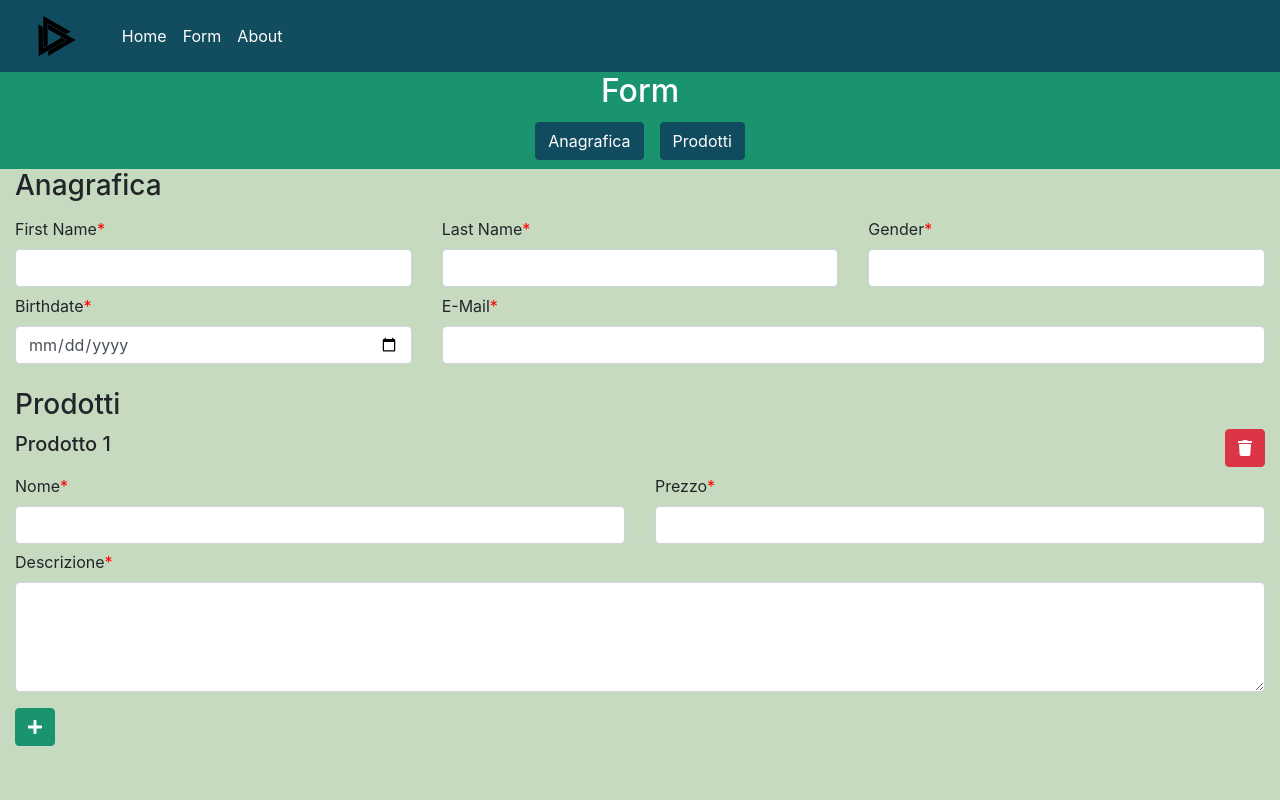
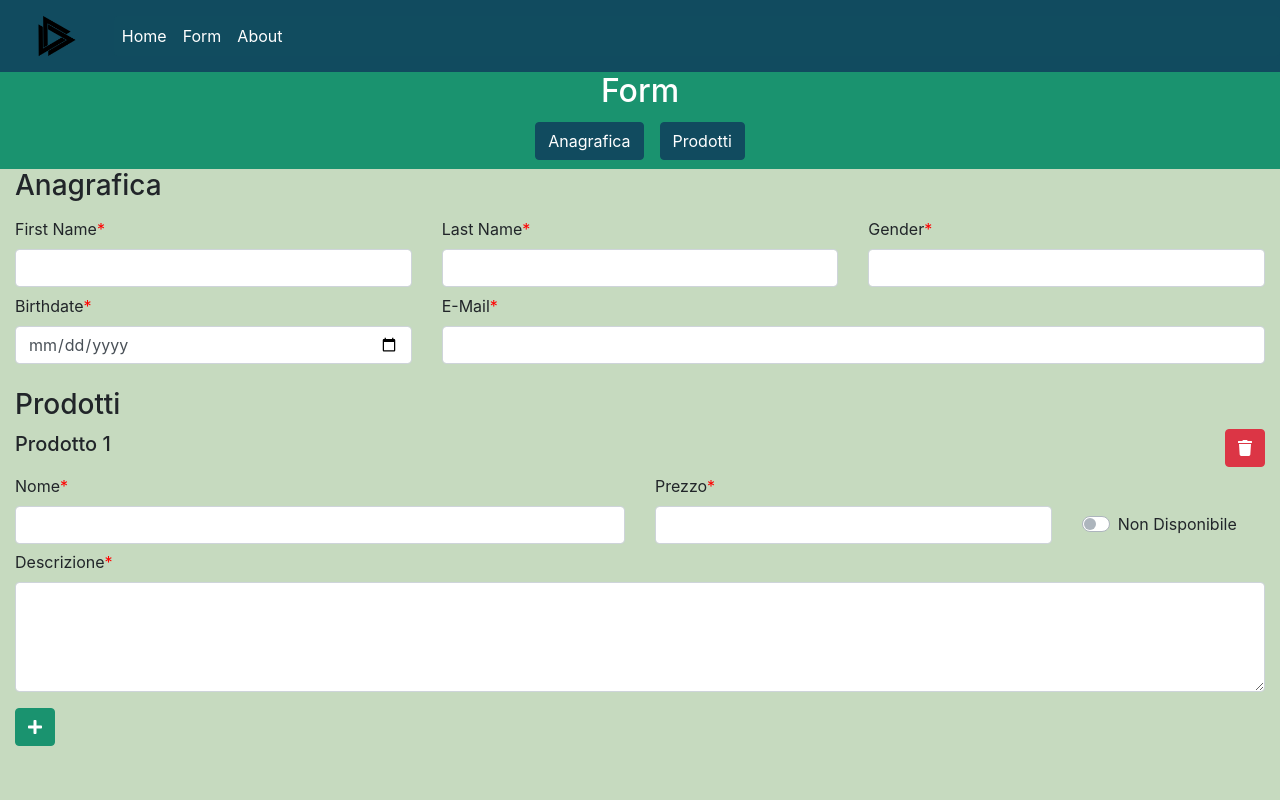
Before and after one commit to Crininer/secondaSimulazionePrimaProva, an Angular app: page /form in a window 1280 px wide. Shown: the top 800 px of the page. Built offline with nearby package versions, Linux system fonts and the light colour scheme.

Commit message:
Aggiunto switch con cambi ad altri input

```diff
--- a/src/app/form-page/form-page.component.html
+++ b/src/app/form-page/form-page.component.html
@@ -87,8 +87,11 @@
             formControlName="name"
           />
         </div>
-        <div class="col-md-6">
-          <label class="required" for="price-{{ i }}">Prezzo</label
+        <div class="col-md-4 col-sm-8">
+          <label
+            [ngClass]="{ required: !this.prod.controls['notAvailable'].value }"
+            for="price-{{ i }}"
+            >Prezzo</label
           ><input
             type="number"
             name="price-{{ i }}"
@@ -96,6 +99,19 @@
             class="form-control price"
             formControlName="price"
           />
+        </div>
+        <div class="col-md-2 col-sm-4 d-flex align-items-end pb-2">
+          <div class="custom-control custom-switch">
+            <input
+              type="checkbox"
+              class="custom-control-input"
+              id="notAvailable-{{ i }}"
+              formControlName="notAvailable"
+            />
+            <label class="custom-control-label" for="notAvailable-{{ i }}">
+              Non Disponibile
+            </label>
+          </div>
         </div>
 
         <div class="col-12">
--- a/src/app/form-page/form-page.component.ts
+++ b/src/app/form-page/form-page.component.ts
@@ -46,7 +46,24 @@ export class FormPageComponent implements OnInit {
         name: new FormControl('', Validators.required),
         price: new FormControl('', Validators.required),
         description: new FormControl('', Validators.required),
+        notAvailable: new FormControl(false, Validators.required),
       })
+    );
+    let product = this.refProducts.controls[
+      this.refProducts.length - 1
+    ] as FormGroup;
+    (product.controls['notAvailable'] as FormControl).valueChanges.subscribe(
+      (checked) => {
+        let price = product.controls['price'] as FormControl;
+        if (checked) {
+          price.disable();
+          price.setValue('');
+          price.setValidators([]);
+        } else {
+          price.enable();
+          price.setValidators([Validators.required]);
+        }
+      }
     );
   }
 
--- a/src/styles.scss
+++ b/src/styles.scss
@@ -17,7 +17,7 @@ label.required:after {
   color: red;
 }
 
-input.price::before {
+input.price::after {
   content: "€";
 }
 
```
